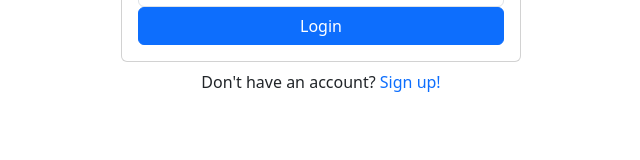
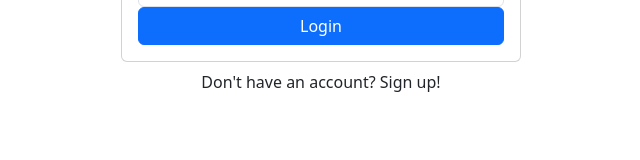
Before and after one commit to sannariipinen/Labwork-4, a React (Vite) app: page /login in a window 1280 px wide. Shown: the part 458-618 px from the top of the page, without its empty margins (319-959 px from the left). Built offline with nearby package versions, Linux system fonts and the light colour scheme.

Commit message:
functionality

```diff
--- a/src/components/Login.tsx
+++ b/src/components/Login.tsx
@@ -31,7 +31,8 @@ export default function Login () {
             <Card>
                 <Card.Body>
                     <h2 className="text-center mb-4">Login</h2>
-                    <Form>
+                    {error && <div className="alert alert-danger">{error}</div>} {/* Näytä virhe, jos sellainen on */}
+                    <Form onSubmit={handleSubmit}>
                         <Form.Group id="email">
                             <Form.Label>Email</Form.Label>
                             <Form.Control type="email" ref={emailRef} required />
@@ -45,8 +46,8 @@ export default function Login () {
                 </Card.Body>
             </Card>
             <div className="w-100 text-center mt-2">
-                Don't have an account? <Link to="/signup">Sign up!</Link>
+                Don't have an account? Sign up!
             </div>
         </>
-    )
+    );
 }
```
